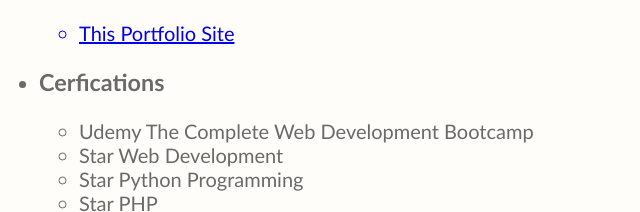
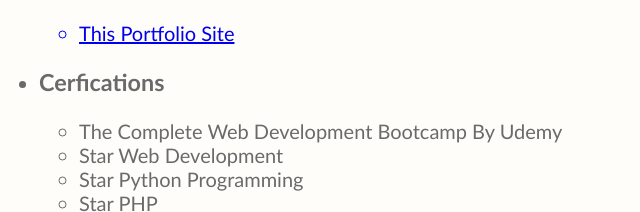
Before and after one commit to FAIJANKHANPATHAN/My_Resume, a plain HTML site: page index.html in a window 1280 px wide. Shown: the part 1257-1469 px from the top of the page, 9-649 px from the left. Drawn offline with Linux system fonts and the light colour scheme.

Commit message:
Add files via upload

```diff
--- a/index.html
+++ b/index.html
@@ -104,7 +104,7 @@
     <li>
       <h3>Cerfications</h3>
       <ul>
-        <li>Udemy The Complete Web Development Bootcamp</li>
+        <li>The Complete Web Development Bootcamp By Udemy</li>
         <li>Star Web Development</li>
         <li>Star Python Programming</li>
         <li>Star PHP</li>
```
